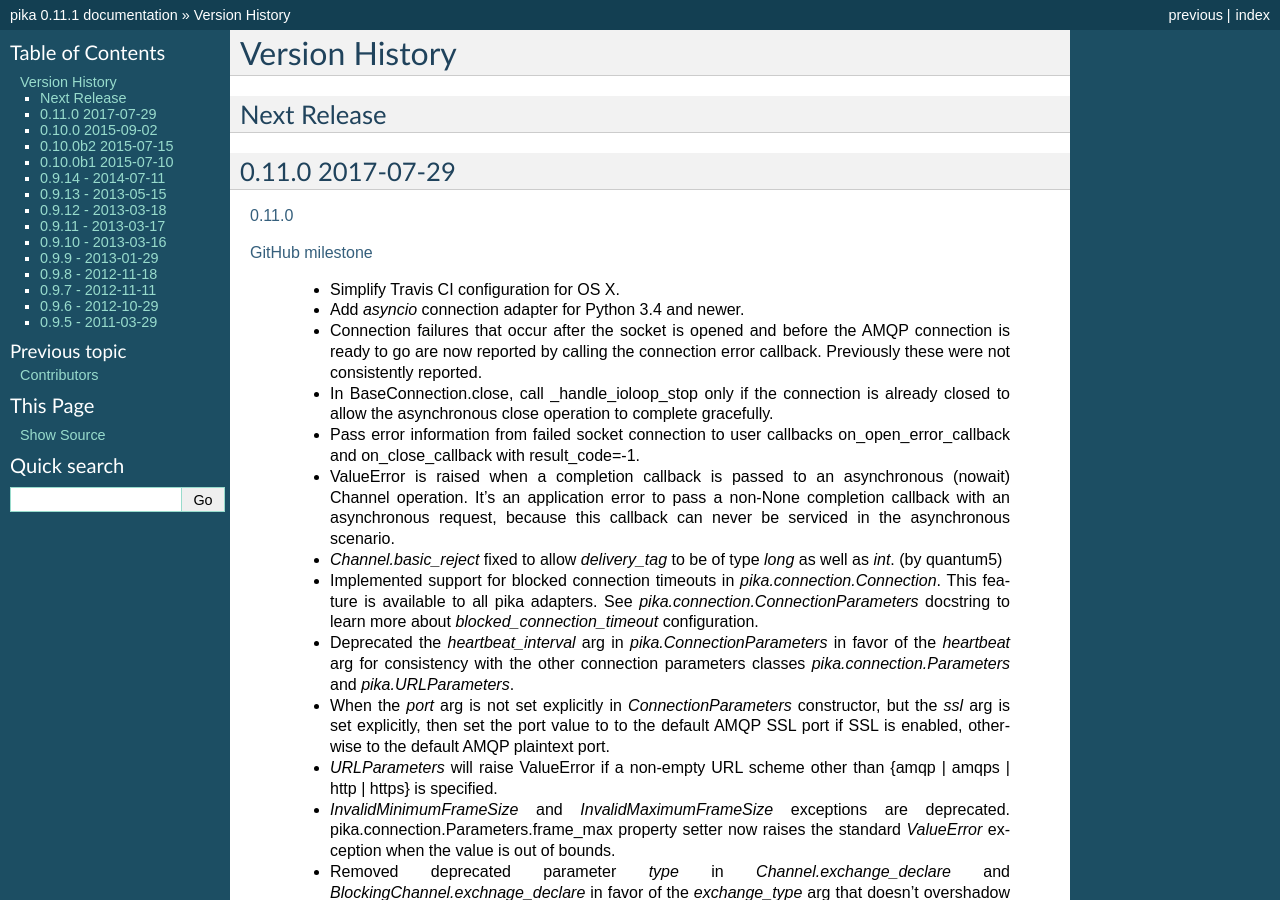
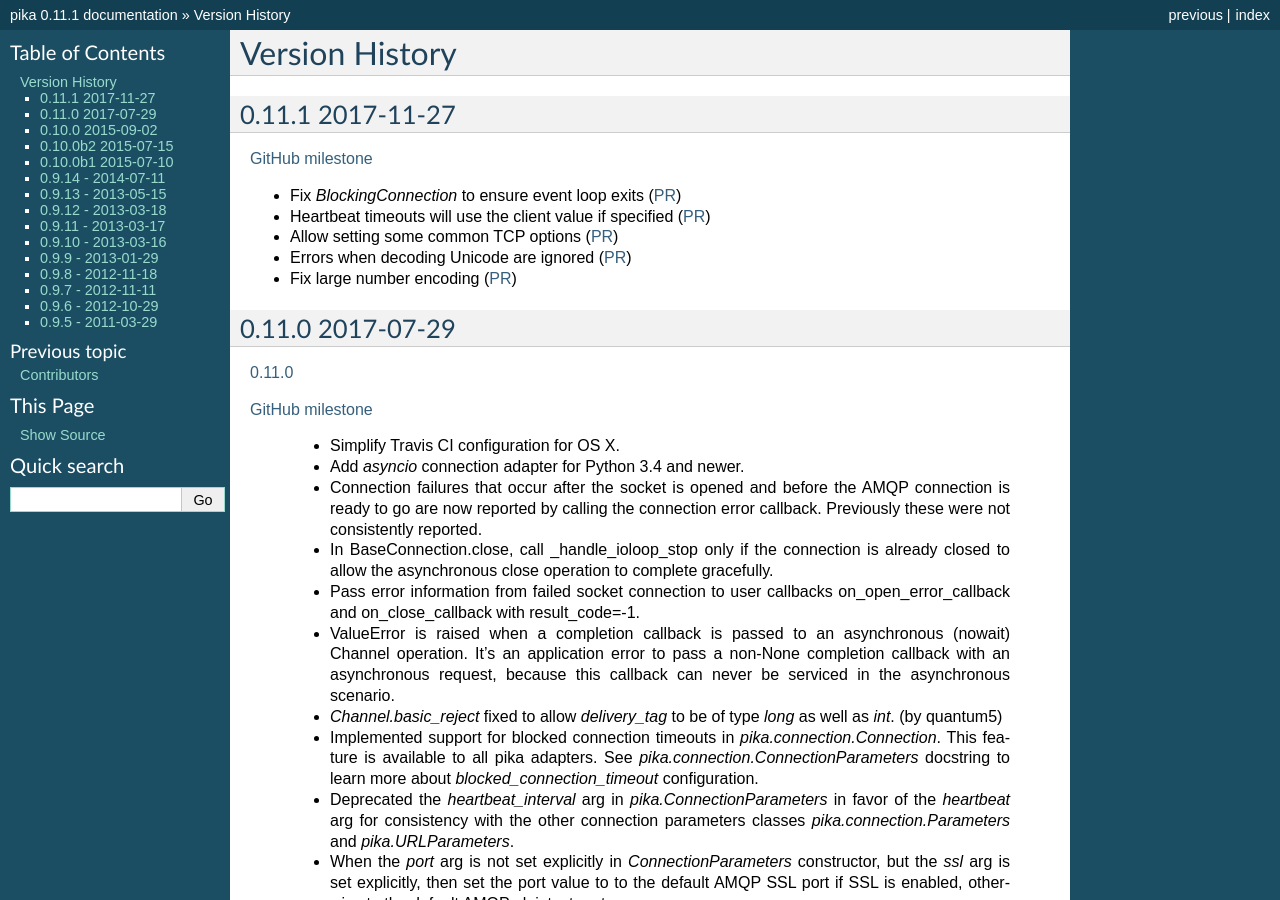
Before and after one commit to pika/pika, a Sphinx documentation site: the page built from docs/version_history.rst, in a window 1280 px wide and 900 px high. Built offline with Sphinx 7.4.7, drawn with Linux system fonts in a browser that asks for light colours; pages that are not in the unit, such as notebooks, are missing from menus.

Commit message:
0.11.1 docs

```diff
--- a/docs/version_history.rst
+++ b/docs/version_history.rst
@@ -1,8 +1,16 @@
 Version History
 ===============
 
-Next Release
-------------
+0.11.1 2017-11-27
+-----------------
+
+`GitHub milestone <https://github.com/pika/pika/milestone/10>`_
+
+- Fix `BlockingConnection` to ensure event loop exits (`PR <https://github.com/pika/pika/pull/887>`_)
+- Heartbeat timeouts will use the client value if specified (`PR <https://github.com/pika/pika/pull/874>`_)
+- Allow setting some common TCP options (`PR <https://github.com/pika/pika/pull/880>`_)
+- Errors when decoding Unicode are ignored (`PR <https://github.com/pika/pika/pull/890>`_)
+- Fix large number encoding (`PR <https://github.com/pika/pika/pull/888>`_)
 
 0.11.0 2017-07-29
 -----------------
```
